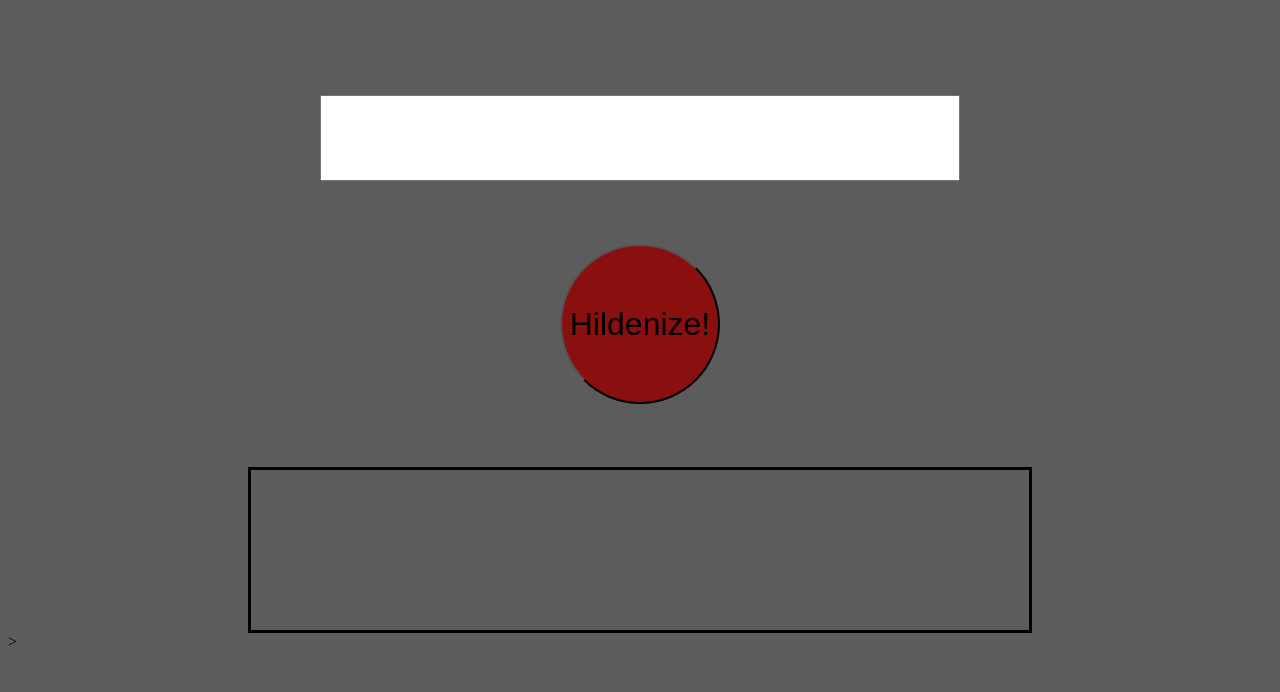
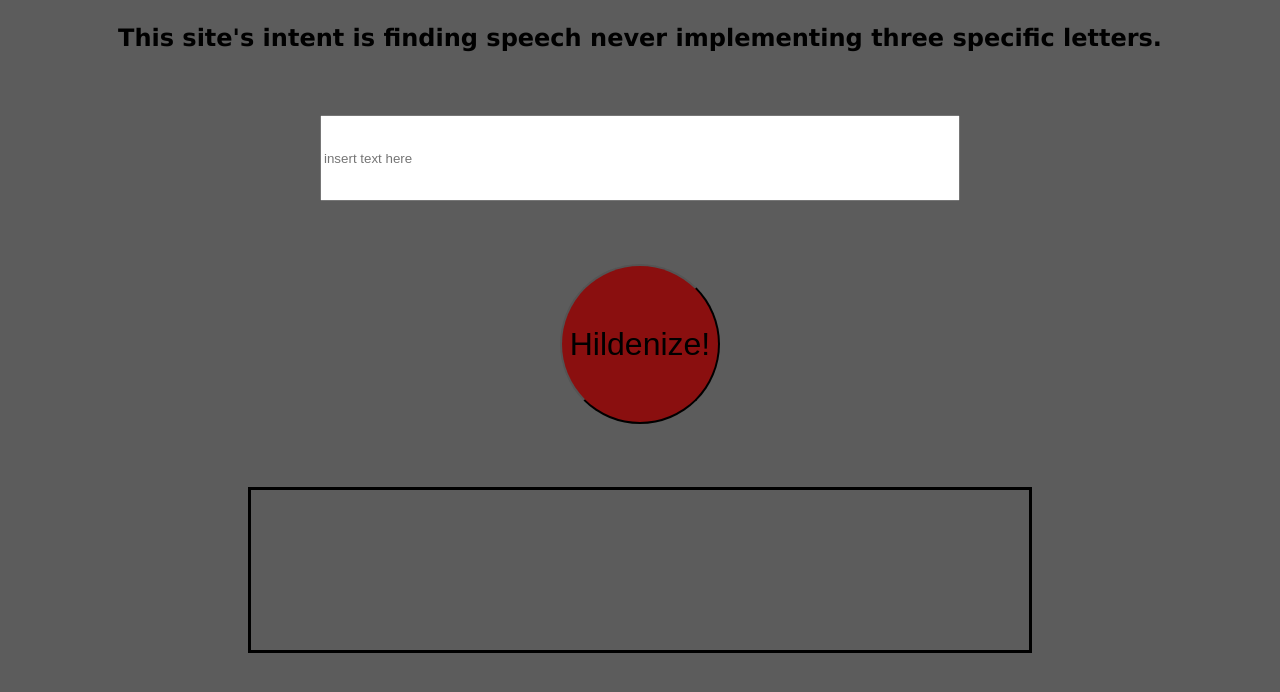
Before and after one commit to ryanpburnett/aou-removal, a plain HTML site: page index.html in a window 1280 px wide. Drawn offline with Linux system fonts and the light colour scheme.

Commit message:
added h1

```diff
--- a/index.html
+++ b/index.html
@@ -8,11 +8,12 @@
     <link rel="stylesheet" href="style.css">
 </head>
 <body>
+    <h1>This site's intent is finding speech never implementing three specific letters.  </h1>
     <form id="form" onsubmit="hildenizer()">
-        <input id="input" type="text">
+        <input id="input" type="text" placeholder="insert text here">
         <button id="button" type="submit">Hildenize!</button>
     </form>
     <div id="main"></div>
-    ><script src="script.js"></script>
+    <script src="script.js"></script>
 </body>
 </html>
--- a/style.css
+++ b/style.css
@@ -1,5 +1,12 @@
 body {
     background-color: rgb(92, 92, 92);
+}
+
+h1 {
+    text-align: center;
+    font-family: Verdana, Geneva, Tahoma, sans-serif;
+    font-size: 1.5rem;
+    margin-top: 1.5rem;
 }
 
 #form {
@@ -10,7 +17,7 @@ body {
     justify-content: center;
 
     margin: auto;
-    margin-top: 5rem;
+    margin-top: 3rem;
     width: 50%;
     padding: 15px;
     font-family: Verdana, Geneva, Tahoma, sans-serif;
@@ -68,4 +75,8 @@ button:focus {
     margin-left: 20px;
     margin-right: 20px;
     }
+
+    h1 {
+        font-size: .75rem;
+    }
 }
```
